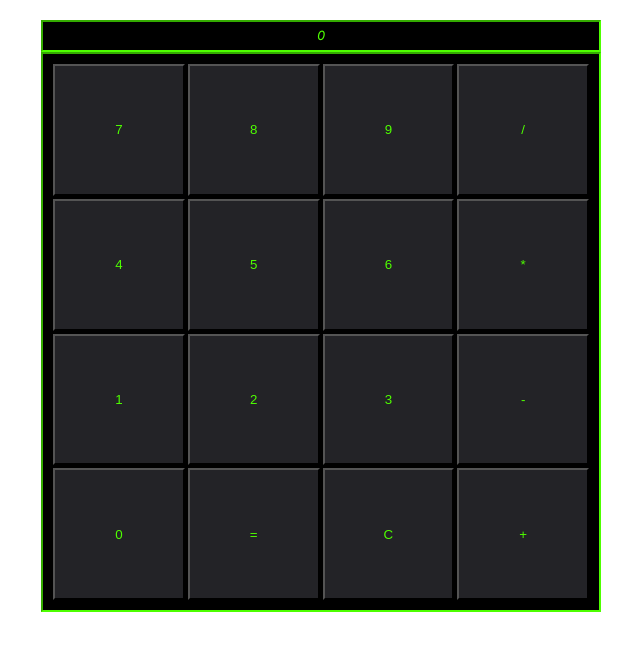
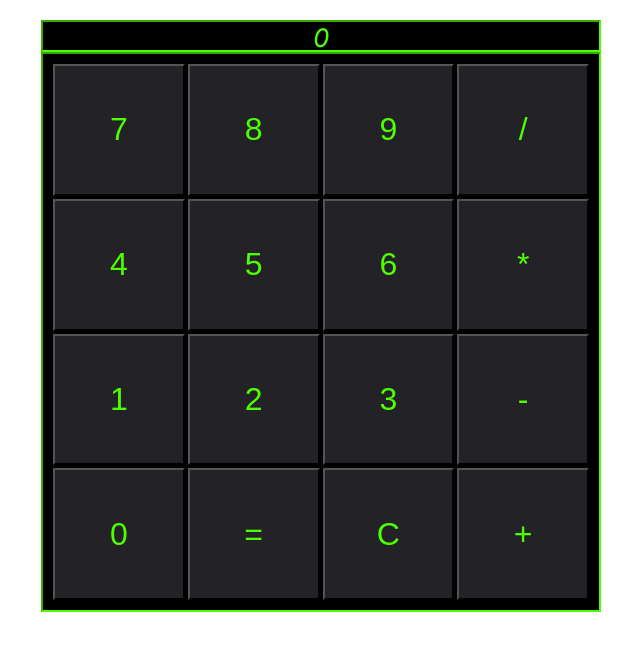
Before and after one commit to RasmusKard/calculator, a plain HTML site: page index.html in a window 1280 px wide. Shown: the whole page, without its empty margins (319-959 px from the left). Drawn offline with nearby package versions, Linux system fonts and the light colour scheme.

Commit message:
fix: duplicate css add: font size

```diff
--- a/styles.css
+++ b/styles.css
@@ -12,10 +12,9 @@ body {
 	font-family: "Courier Prime", monospace;
 	font-weight: 400;
 	font-style: italic;
+	font-size: 4vh;
 	box-sizing: border-box;
-	margin: 0;
 	margin-top: 20px;
-	padding: 0;
 }
 
 #calc-button-container {
@@ -45,6 +44,7 @@ button {
 	flex-basis: 100%;
 	background-color: #232327;
 	color: #4eff00;
+	font-size: 4vh;
 }
 
 #calc-display {
```
